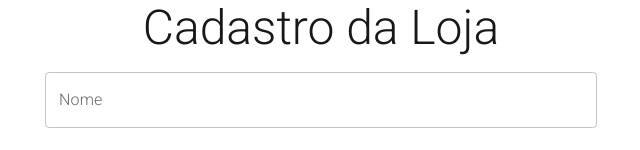
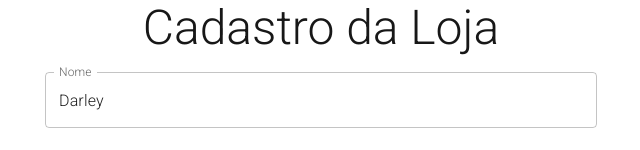
Before and after one commit to DarleyGC2016/loja_js, a Next.js app: page / in a window 1280 px wide. Shown: the top 150 px of the page, without its empty margins (319-959 px from the left). Built offline with nearby package versions, Linux system fonts and the light colour scheme.

Commit message:
useState

```diff
--- a/src/components/FomularioCadastro/FomularioCadastro.jsx
+++ b/src/components/FomularioCadastro/FomularioCadastro.jsx
@@ -1,19 +1,25 @@
 "use client"
 import { Button, TextField, Switch, FormControlLabel } from '@mui/material';
+import { useState } from 'react';
 
 function FomularioCadastro() {
-    let nome = "";
+    const [nome, setNome] = useState("Darley");
     return (
         <form onSubmit={event => {
-             event.preventDefault() // preventDefault() - serve para não recarregar a página.
-            console.log(nome) } }>
+            event.preventDefault() // preventDefault() - serve para não recarregar a página.
+            console.log(nome)
+        }}>
             <TextField
                 id="nome"
                 label="Nome"
                 variant="outlined"
                 margin='normal'
-                onChange={ event => {
-                    nome = event.target.value;
+                value={nome}
+                onChange={event => {
+                    setNome(event.target.value);
+                    if (nome.length >= 3) {
+                        setNome(nome.substring(0, 3));
+                    }
                 }}
                 fullWidth />
 
```
